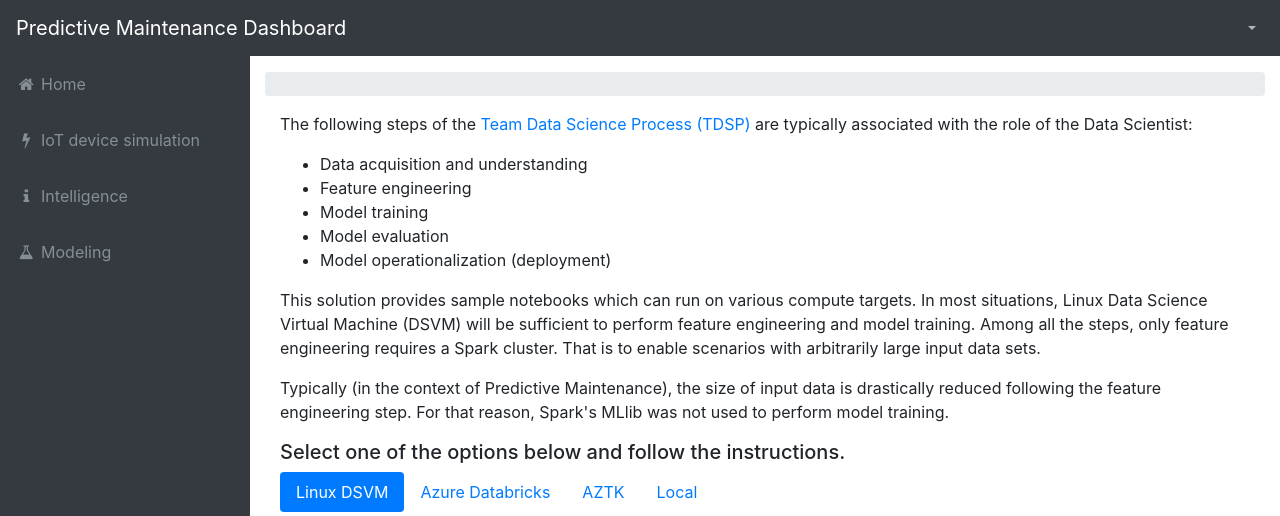
After one commit to Azure/AI-PredictiveMaintenance, a Python web app: template src/WebApp/flask/templates/modeling.html in a window 1280 px wide. The commit adds this page. Shown: the top 516 px of the page. Run offline with Jinja, Linux system fonts and the light colour scheme; the template is opened without the code that fills it, so the values that code supplies are empty; some libraries are stand-ins or nearby versions; grey boxes are pictures that could not be loaded.

Commit message:
removing integration with AAD, expanding the modeling page in the dashboard

```diff
--- a/src/WebApp/flask/static/styles/main.css
+++ b/src/WebApp/flask/static/styles/main.css
@@ -467,3 +467,13 @@ footer.sticky-footer {
 #set-speed-form {
   margin-bottom: 0;
 }
+
+div.modeling img.target-logo {
+  float: left;
+  margin-right: 10px;
+  margin-bottom: 10px;
+}
+
+div.modeling .tab-content p {
+  max-width: 600px;
+}
--- a/src/WebApp/flask/templates/layout.html
+++ b/src/WebApp/flask/templates/layout.html
@@ -24,27 +24,21 @@
           </a>
         </li>
         <li class="nav-item" data-toggle="tooltip" data-placement="right">
-          <a class="nav-link" href="/telemetry">
+          <a class="nav-link" href="/devices">
             <i class="fa fa-fw fa-bolt"></i>
-            <span class="nav-link-text">Telemetry</span>
-          </a>
-        </li>
-        <li class="nav-item" data-toggle="tooltip" data-placement="right">
-          <a class="nav-link" href="/analytics">
-            <i class="fa fa-fw fa-flask"></i>
-            <span class="nav-link-text">Analytics</span>
-          </a>
-        </li>
-        <li class="nav-item" data-toggle="tooltip" data-placement="right">
-          <a class="nav-link" href="/operationalization">
-            <i class="fa fa-fw fa-cogs"></i>
-            <span class="nav-link-text">Operationalization</span>
+            <span class="nav-link-text">IoT device simulation</span>
           </a>
         </li>
         <li class="nav-item" data-toggle="tooltip" data-placement="right">
           <a class="nav-link" href="/intelligence">
             <i class="fa fa-fw fa-info"></i>
             <span class="nav-link-text">Intelligence</span>
+          </a>
+        </li>
+        <li class="nav-item" data-toggle="tooltip" data-placement="right">
+          <a class="nav-link" href="/modeling">
+            <i class="fa fa-fw fa-flask"></i>
+            <span class="nav-link-text">Modeling</span>
           </a>
         </li>
       </ul>
--- /dev/null
+++ b/src/WebApp/flask/templates/modeling.html
@@ -0,0 +1,69 @@
+{% extends "layout.html" %}
+
+{% block body %}
+<div class="modeling col-md-12 col-sm-12">
+    <p>
+        The following steps of the <a href="https://docs.microsoft.com/en-us/azure/machine-learning/team-data-science-process/overview">Team Data Science Process (TDSP)</a> are typically associated with the role of the Data Scientist:
+        <ul>
+            <li>Data acquisition and understanding</li>
+            <li>Feature engineering</li>
+            <li>Model training</li>
+            <li>Model evaluation</li>
+            <li>Model operationalization (deployment)</li>
+        </ul>
+    </p>
+    <p>
+        This solution provides sample notebooks which can run on various compute targets.
+        In most situations, Linux Data Science Virtual Machine (DSVM) will be sufficient to perform feature engineering and model training.
+        Among all the steps, only feature engineering requires a Spark cluster. That is to enable scenarios with arbitrarily large input data sets.
+    </p>
+    <p>
+        Typically (in the context of Predictive Maintenance), the size of input data is drastically reduced following the feature engineering step. For that reason, Spark's MLlib was not used to perform model training.
+    </p>
+    <h5>
+        Select one of the options below and follow the instructions.
+    </h5>
+
+    <ul class="nav nav-pills mb-3" id="pills-tab" role="tablist">
+        <li class="nav-item">
+            <a class="nav-link active" id="pills-home-tab" data-toggle="pill" href="#pills-dsvm" role="tab" aria-controls="pills-home" aria-selected="true">Linux DSVM</a>
+        </li>
+        <li class="nav-item">
+            <a class="nav-link" id="pills-profile-tab" data-toggle="pill" href="#pills-databricks" role="tab" aria-controls="pills-profile" aria-selected="false">Azure Databricks</a>
+        </li>
+        <li class="nav-item">
+            <a class="nav-link" id="pills-contact-tab" data-toggle="pill" href="#pills-aztk" role="tab" aria-controls="pills-contact" aria-selected="false">AZTK</a>
+        </li>
+        <li class="nav-item">
+            <a class="nav-link" id="pills-contact-tab" data-toggle="pill" href="#pills-local" role="tab" aria-controls="pills-contact" aria-selected="false">Local</a>
+        </li>
+    </ul>
+    <div class="tab-content" id="pills-tabContent">
+        <div class="tab-pane fade show active" id="pills-dsvm" role="tabpanel" aria-labelledby="pills-home-tab">
+            <img class="target-logo" src="https://106c4.wpc.azureedge.net/80106C4/Gallery-Prod/cdn/2015-02-24/prod20161101-microsoft-windowsazure-gallery/microsoft-ads.linux-data-science-vm-ubuntulinuxdsvmubuntu.1.0.13/Icons/Large.png" />
+            <p>
+                A pre-configured instance of the Linux DSVM has been deployed as part of the solution. Please navigate to <a href="https://{{dsvmName}}:8000" target="_blank">Jupyter Notebooks</a> to continue.
+            </p>
+            <p>
+                Ignore certificate warnings if any.
+            </p>
+        </div>
+        <div class="tab-pane fade" id="pills-databricks" role="tabpanel" aria-labelledby="pills-profile-tab">
+            <img class="target-logo" src="https://azure.microsoft.com/svghandler/databricks/?width=130&height=130" />
+            <p>
+                Integration with Databricks is currently under construction. Stay tuned.
+            </p>
+        </div>
+        <div class="tab-pane fade" id="pills-aztk" role="tabpanel" aria-labelledby="pills-contact-tab">
+            <p>
+                Instructions will be provided soon.
+            </p>
+        </div>
+        <div class="tab-pane fade" id="pills-local" role="tabpanel" aria-labelledby="pills-contact-tab">
+            <p>
+                Instructions will be provided soon.
+            </p>
+        </div>
+    </div>
+</div>
+{% endblock %}
--- a/src/WebApp/flask/templates/operationalization.html
+++ /dev/null
@@ -1 +0,0 @@
-{% extends "layout.html" %}
```
Also changed, not shown: core/Manifest.xml (+3 -28 lines), core/arm/authSettings.json (deleted, +0 -78 lines), src/WebApp/flask/app.py (+23 -67 lines), src/WebApp/flask/templates/analytics.html (deleted, +0 -10 lines), src/WebApp/flask/templates/devices.html (renamed from src/WebApp/flask/templates/telemetry.html).
